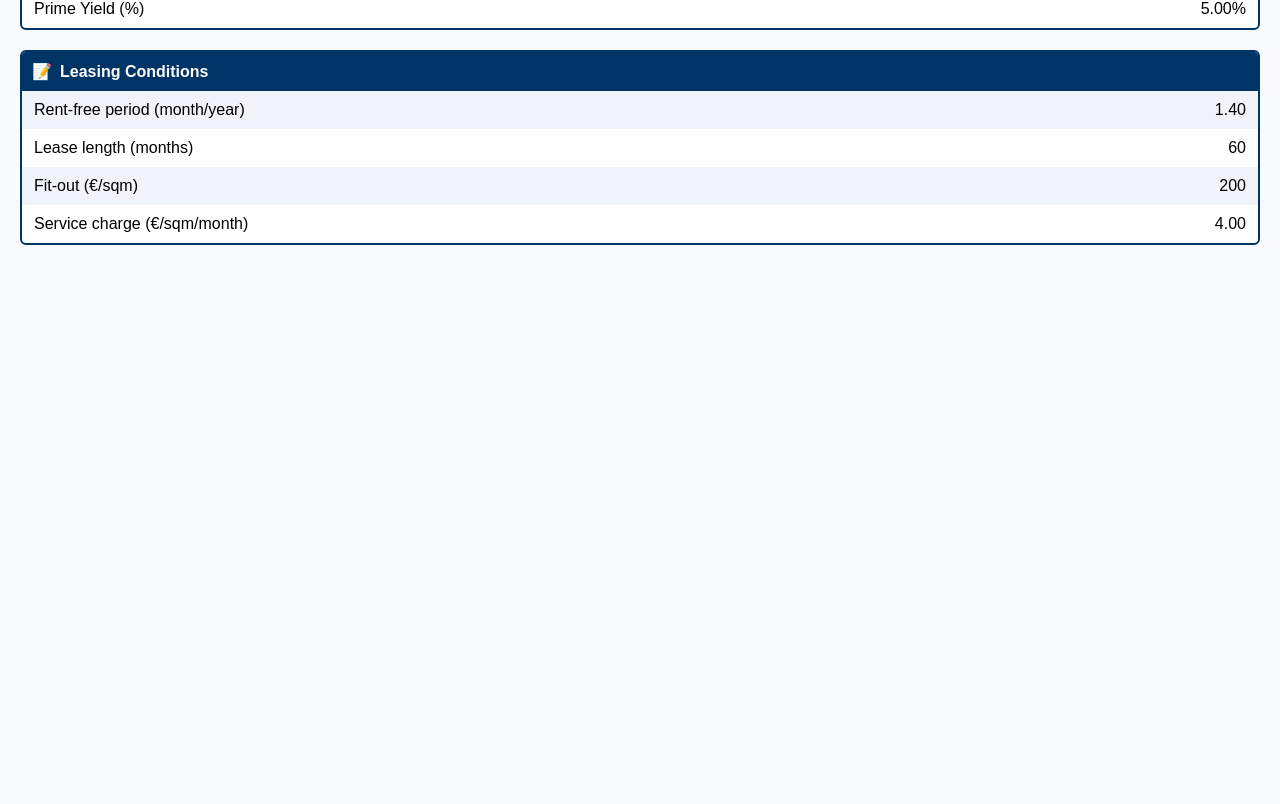
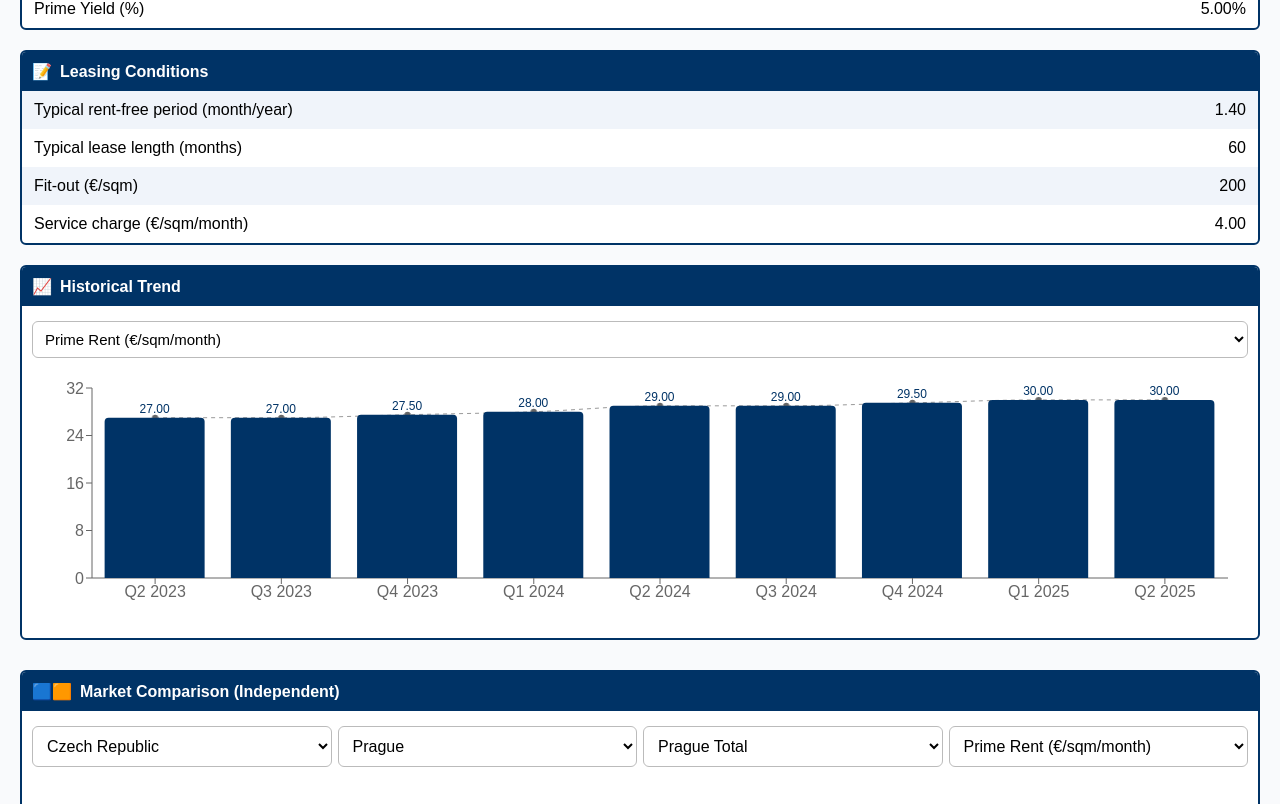
Before and after one commit to Musicandy13/market-data-cee-map, a React (Vite) app: page / in a window 1280 px wide. Shown: the part 792-1596 px from the top of the page. Before the commit the page ends 1077 px from the top, so only its background shows below. Built offline with nearby package versions, Linux system fonts and the light colour scheme.

Commit message:
Update DataExplorer.jsx

```diff
--- a/src/DataExplorer.jsx
+++ b/src/DataExplorer.jsx
@@ -1,28 +1,46 @@
 import React, { useEffect, useState } from "react";
-import "./App.css"; // ✅ make sure styles are loaded
+import {
+  ResponsiveContainer,
+  ComposedChart,
+  Bar,
+  Line,
+  XAxis,
+  YAxis,
+  Tooltip,
+  LabelList,
+} from "recharts";
+import "./App.css";
 
+/* ===== Helpers ===== */
 function fmtNumber(n) {
-  if (n === null || n === undefined || Number.isNaN(n)) return "–";
-  if (Math.abs(n) >= 1000) {
+  if (n === null || n === undefined || n === "" || Number.isNaN(n)) return "–";
+  if (Math.abs(n) >= 1000)
     return n.toLocaleString(undefined, { maximumFractionDigits: 0 });
-  }
   return n.toLocaleString(undefined, { maximumFractionDigits: 2 });
 }
-
 function fmtMoney(n) {
-  if (n === null || n === undefined || Number.isNaN(n)) return "–";
-  return n.toLocaleString(undefined, { minimumFractionDigits: 2, maximumFractionDigits: 2 });
+  if (n === null || n === undefined || n === "" || Number.isNaN(n)) return "–";
+  return n.toLocaleString(undefined, {
+    minimumFractionDigits: 2,
+    maximumFractionDigits: 2,
+  });
 }
-
 function fmtPercent(n) {
-  if (n === null || n === undefined || Number.isNaN(n)) return "–";
-  if (Math.abs(n) <= 1) {
-    return (n * 100).toFixed(2) + "%";
-  } else {
+  if (n === null || n === undefined || n === "" || Number.isNaN(n)) return "–";
   return Number(n).toFixed(2) + "%";
 }
+function coerceNumber(v) {
+  if (v === null || v === undefined) return null;
+  if (typeof v === "number") return v;
+  let s = String(v).trim();
+  if (s === "" || s === "–") return null;
+  s = s.replace(/[€%\s]/g, "");
+  if (s.indexOf(",") >= 0 && s.indexOf(".") >= 0)
+    s = s.replace(/\./g, "").replace(",", ".");
+  else if (s.indexOf(",") >= 0) s = s.replace(",", ".");
+  const num = parseFloat(s);
+  return Number.isNaN(num) ? null : num;
 }
-
 function Row({ label, value }) {
   return (
     <div className="row">
@@ -32,17 +50,277 @@ function Row({ label, value }) {
   );
 }
 
-export default function DataExplorer() {
+/* ===== Build historical series ===== */
+function buildTrendSeries(raw, country, city, submarket, metric) {
+  if (!raw?.countries?.[country]?.cities?.[city]) return [];
+  const periods = Object.keys(raw.countries[country].cities[city].periods || {});
+  const sortPeriods = (a, b) => {
+    const [qa, ya] = a.split(" ");
+    const [qb, yb] = b.split(" ");
+    if (ya !== yb) return Number(ya) - Number(yb);
+    return Number(qa.replace("Q", "")) - Number(qb.replace("Q", ""));
+  };
+  const out = [];
+  for (const p of periods.sort(sortPeriods)) {
+    const cityData = raw.countries[country].cities[city].periods[p];
+    if (!cityData) continue;
+    const subMarketData = cityData.subMarkets?.[submarket] || {};
+    const marketData = cityData.market || {};
+    const leasingSub = cityData.subMarkets?.[submarket]?.leasing || {};
+    const leasingCity = cityData.leasing || {};
+    const merged = { ...marketData, ...leasingCity, ...subMarketData, ...leasingSub };
+    let val = coerceNumber(merged[metric]);
+    if (val === null) continue;
+    if (metric === "vacancyRate" || metric === "primeYield")
+      val = Math.abs(val) <= 1 ? val * 100 : val;
+    out.push({ period: p, value: val });
+  }
+  return out;
+}
+
+/* ===== Custom single tooltip ===== */
+const SingleTooltip = ({ active, payload, label, metric }) => {
+  if (active && payload && payload.length) {
+    const val = payload[0].value;
+    let text = fmtNumber(val);
+    if (metric === "vacancyRate" || metric === "primeYield") text = fmtPercent(val);
+    if (
+      metric === "primeRentEurSqmMonth" ||
+      metric === "averageRentEurSqmMonth" ||
+      metric === "serviceChargeEurSqmMonth"
+    )
+      text = fmtMoney(val);
+    return (
+      <div
+        style={{
+          background: "white",
+          border: "1px solid #ccc",
+          padding: "4px 8px",
+          fontSize: "12px",
+        }}
+      >
+        <strong>{label}</strong>
+        <div>{text}</div>
+      </div>
+    );
+  }
+  return null;
+};
+
+/* ===== Chart ===== */
+function BarTrendChart({ data, metric }) {
+  if (!data || data.length === 0)
+    return <div style={{ marginTop: 10 }}>No data for this metric.</div>;
+
+  const formatValue = (v) => {
+    if (metric === "vacancyRate" || metric === "primeYield") return fmtPercent(v);
+    if (
+      metric === "primeRentEurSqmMonth" ||
+      metric === "averageRentEurSqmMonth" ||
+      metric === "serviceChargeEurSqmMonth"
+    )
+      return fmtMoney(v);
+    return fmtNumber(v);
+  };
+
+  return (
+    <ResponsiveContainer width="100%" height={260}>
+      <ComposedChart data={data} margin={{ top: 20, right: 20, left: 0, bottom: 20 }}>
+        <XAxis dataKey="period" />
+        <YAxis />
+        <Tooltip content={<SingleTooltip metric={metric} />} />
+        <Line
+          type="monotone"
+          dataKey="value"
+          stroke="#999"
+          strokeDasharray="4 4"
+          dot={{ r: 3, fill: "#666" }}
+        />
+        <Bar dataKey="value" fill="#003366" radius={[4, 4, 0, 0]}>
+          <LabelList
+            dataKey="value"
+            position="top"
+            formatter={(v) => formatValue(v)}
+            style={{ fill: "#003366", fontSize: "12px" }}
+          />
+        </Bar>
+      </ComposedChart>
+    </ResponsiveContainer>
+  );
+}
+
+/* ===== Independent Comparison Block ===== */
+function ComparisonBlock({ raw, baseCountry, baseCity, baseSubmarket }) {
+  const [country2, setCountry2] = useState("");
+  const [city2, setCity2] = useState("");
+  const [submarket2, setSubmarket2] = useState("");
+  const [metric, setMetric] = useState("primeRentEurSqmMonth");
+
+  useEffect(() => {
+    if (!raw) return;
+    const cList = Object.keys(raw.countries || {});
+    if (cList.length) {
+      const firstC = cList[0];
+      const firstCity = Object.keys(raw.countries[firstC]?.cities || {})[0] || "";
+      const firstPeriodKey = Object.keys(
+        raw.countries[firstC]?.cities?.[firstCity]?.periods || {}
+      )[0];
+      const subs =
+        firstPeriodKey
+          ? Object.keys(
+              raw.countries[firstC]?.cities?.[firstCity]?.periods?.[firstPeriodKey]
+                ?.subMarkets || {}
+            )
+          : [];
+      setCountry2(firstC);
+      setCity2(firstCity);
+      setSubmarket2(subs[0] || "");
+    }
+  }, [raw]);
+
+  if (!raw) return null;
+
+  const countries = Object.keys(raw.countries || {});
+  const cities2 = country2 ? Object.keys(raw.countries[country2]?.cities || {}) : [];
+
+  const submarkets2 = (() => {
+    const firstPeriodKey = Object.keys(
+      raw.countries[country2]?.cities?.[city2]?.periods || {}
+    )[0];
+    if (!firstPeriodKey) return [];
+    return Object.keys(
+      raw.countries[country2]?.cities?.[city2]?.periods?.[firstPeriodKey]?.subMarkets || {}
+    );
+  })();
+
+  const baseData = buildTrendSeries(raw, baseCountry, baseCity, baseSubmarket, metric);
+  let compData = buildTrendSeries(raw, country2, city2, submarket2, metric);
+  if (compData.length === 0)
+    compData = buildTrendSeries(raw, country2, city2, "", metric);
+
+  const fmt = (v) => {
+    if (metric === "vacancyRate" || metric === "primeYield") return fmtPercent(v);
+    if (
+      metric === "primeRentEurSqmMonth" ||
+      metric === "averageRentEurSqmMonth" ||
+      metric === "serviceChargeEurSqmMonth"
+    )
+      return fmtMoney(v);
+    return fmtNumber(v);
+  };
+
+  const allPeriods = Array.from(
+    new Set([...baseData.map((d) => d.period), ...compData.map((d) => d.period)])
+  ).sort((a, b) => {
+    const [qa, ya] = a.split(" ");
+    const [qb, yb] = b.split(" ");
+    if (ya !== yb) return Number(ya) - Number(yb);
+    return Number(qa.replace("Q", "")) - Number(qb.replace("Q", ""));
+  });
+
+  const merged = allPeriods.map((p) => ({
+    period: p,
+    base: baseData.find((d) => d.period === p)?.value ?? null,
+    comp: compData.find((d) => d.period === p)?.value ?? null,
+  }));
+
+  return (
+    <div className="section-box" style={{ marginTop: "30px" }}>
+      <div className="section-header">
+        <span>🟦🟧</span> Market Comparison (Independent)
+      </div>
+      <div style={{ padding: "10px" }}>
+        <div
+          style={{
+            display: "grid",
+            gridTemplateColumns: "repeat(auto-fit, minmax(180px, 1fr))",
+            gap: "6px",
+            marginBottom: "10px",
+          }}
+        >
+          <select value={country2} onChange={(e) => setCountry2(e.target.value)}>
+            {countries.map((c) => (
+              <option key={c}>{c}</option>
+            ))}
+          </select>
+          <select value={city2} onChange={(e) => setCity2(e.target.value)}>
+            {cities2.map((ct) => (
+              <option key={ct}>{ct}</option>
+            ))}
+          </select>
+          {submarkets2.length > 0 && (
+            <select value={submarket2} onChange={(e) => setSubmarket2(e.target.value)}>
+              {submarkets2.map((sm) => (
+                <option key={sm}>{sm}</option>
+              ))}
+            </select>
+          )}
+          <select value={metric} onChange={(e) => setMetric(e.target.value)}>
+            {[
+              { key: "totalStock", label: "Total Stock (sqm)" },
+              { key: "vacancy", label: "Vacancy (sqm)" },
+              { key: "vacancyRate", label: "Vacancy Rate (%)" },
+              { key: "primeRentEurSqmMonth", label: "Prime Rent (€/sqm/month)" },
+              { key: "averageRentEurSqmMonth", label: "Average Rent (€/sqm/month)" },
+              { key: "primeYield", label: "Prime Yield (%)" },
+              { key: "fitOutEurSqmShellCore", label: "Fit-out (€/sqm)" },
+              { key: "serviceChargeEurSqmMonth", label: "Service charge (€/sqm/month)" },
+            ].map((m) => (
+              <option key={m.key} value={m.key}>
+                {m.label}
+              </option>
+            ))}
+          </select>
+        </div>
+
+        <ResponsiveContainer width="100%" height={280}>
+          <ComposedChart data={merged} margin={{ top: 20, right: 20, left: 0, bottom: 20 }}>
+            <XAxis dataKey="period" />
+            <YAxis />
+            <Tooltip
+              content={({ active, payload, label }) => {
+                if (!active || !payload?.length) return null;
+                const val = payload[0].value;
+                const seriesName = payload[0].dataKey === "base" ? baseCity : city2;
+                return (
+                  <div
+                    style={{
+                      background: "white",
+                      border: "1px solid #ccc",
+                      padding: "4px 8px",
+                      fontSize: "12px",
+                    }}
+                  >
+                    <strong>{label}</strong>
+                    <div>
+                      {seriesName}: {fmt(val)}
+                    </div>
+                  </div>
+                );
+              }}
+            />
+            <Line type="monotone" dataKey="base" stroke="#004488" dot={false} />
+            <Line type="monotone" dataKey="comp" stroke="#e67e22" dot={false} />
+            <Bar dataKey="base" fill="#003366" barSize={20} />
+            <Bar dataKey="comp" fill="#e67e22" barSize={20} />
+          </ComposedChart>
+        </ResponsiveContainer>
+      </div>
+    </div>
+  );
+}
+
+/* ===== Main App (with Comparison block) ===== */
+export default function DataExplorerApp() {
   const [raw, setRaw] = useState(null);
   const [loading, setLoading] = useState(true);
   const [errorLoading, setErrorLoading] = useState(null);
-
   const [country, setCountry] = useState("");
   const [city, setCity] = useState("");
   const [submarket, setSubmarket] = useState("");
   const [period, setPeriod] = useState("");
+  const [selectedMetric, setSelectedMetric] = useState("primeRentEurSqmMonth");
 
-  // initial load
   useEffect(() => {
     setLoading(true);
     fetch("/market_data.json")
@@ -53,22 +331,17 @@ export default function DataExplorer() {
       .then((json) => {
         setRaw(json);
         setLoading(false);
-        const countries = Object.keys(json?.countries || {});
-        if (countries.length) {
-          const firstCountry = countries[0];
-          setCountry(firstCountry);
-          const firstCity = Object.keys(json.countries[firstCountry]?.cities || {})[0] || "";
+        const firstC = Object.keys(json.countries || {})[0];
+        const firstCity = Object.keys(json.countries[firstC]?.cities || {})[0] || "";
+        const periods = Object.keys(json.countries[firstC]?.cities?.[firstCity]?.periods || {});
+        setCountry(firstC);
         setCity(firstCity);
-          const periods = Object.keys(json.countries[firstCountry]?.cities?.[firstCity]?.periods || {});
-          if (periods.length) setPeriod(periods[0]);
-
-          // ersten Submarkt setzen
-          const firstSubmarkets =
-            periods.length > 0
-              ? Object.keys(json.countries[firstCountry]?.cities?.[firstCity]?.periods?.[periods[0]]?.subMarkets || {})
-              : [];
-          if (firstSubmarkets.length) setSubmarket(firstSubmarkets[0]);
-        }
+        setPeriod(periods[0]);
+        const firstSub =
+          Object.keys(
+            json.countries[firstC]?.cities?.[firstCity]?.periods?.[periods[0]]?.subMarkets || {}
+          )[0] || "";
+        setSubmarket(firstSub);
       })
       .catch((err) => {
         setErrorLoading(err.message || String(err));
@@ -76,152 +349,160 @@ export default function DataExplorer() {
       });
   }, []);
 
+  if (loading) return <div style={{ padding: 30 }}>Loading…</div>;
+  if (errorLoading)
+    return (
+      <div style={{ padding: 30, color: "crimson" }}>
+        Error loading data: {errorLoading}
+      </div>
+    );
+
   const countries = Object.keys(raw?.countries || {});
-  const cities = country ? Object.keys(raw?.countries?.[country]?.cities || {}) : [];
-  const periods = city ? Object.keys(raw?.countries?.[country]?.cities?.[city]?.periods || {}) : [];
-
-  const selectedPeriodObj = raw?.countries?.[country]?.cities?.[city]?.periods?.[period] || null;
-  const submarketsFromJson = selectedPeriodObj?.subMarkets ? Object.keys(selectedPeriodObj.subMarkets) : [];
-  const submarketOptions = submarketsFromJson;
-
-  const cityObj = raw?.countries?.[country]?.cities?.[city] || {};
-  const leasingCity = cityObj?.leasing || {};
-
-  const metricSource =
-    submarket && selectedPeriodObj?.subMarkets?.[submarket]
-      ? selectedPeriodObj.subMarkets[submarket]
-      : cityObj?.periods?.[period]?.market || null;
-
-  const leasingSource =
-    (submarket && selectedPeriodObj?.subMarkets?.[submarket]?.leasing) ||
-    (cityObj?.periods?.[period]?.leasing) ||
-    leasingCity ||
-    {};
-
-  const g = (key) => {
-    if (!metricSource) return null;
-    switch (key) {
-      case "totalStock": return metricSource.totalStock ?? null;
-      case "vacancy": return metricSource.vacancy ?? null;
-      case "vacancyRate": return metricSource.vacancyRate ?? null;
-      case "takeUp": return metricSource.takeUp ?? null;
-      case "netAbsorption": return metricSource.netAbsorption ?? null;
-      case "completionsYTD": return metricSource.completionsYTD ?? null;
-      case "underConstruction": return metricSource.underConstruction ?? null;
-      case "primeRentEurSqmMonth": return metricSource.primeRentEurSqmMonth ?? null;
-      case "averageRentEurSqmMonth": return metricSource.averageRentEurSqmMonth ?? null;
-      case "primeYield": return metricSource.primeYield ?? null;
-      default: return metricSource[key] ?? null;
-    }
-  };
-
-  // keep hook always at top-level
-  useEffect(() => {
-    if (periods.length && !periods.includes(period)) {
-      setPeriod(periods[0]);
-    }
-    // wenn Submarket nicht mehr existiert → ersten aus JSON wählen
-    if (submarketsFromJson.length && !submarketsFromJson.includes(submarket)) {
-      setSubmarket(submarketsFromJson[0]);
-    }
-  }, [city, country, raw, periods, submarketsFromJson]); // eslint-disable-line
-
-  if (loading) {
-    return <div style={{ padding: 30 }}>Loading market data…</div>;
-  }
-  if (errorLoading) {
-    return <div style={{ padding: 30, color: "crimson" }}>Error loading data: {errorLoading}</div>;
-  }
+  const cities = country ? Object.keys(raw.countries[country].cities || {}) : [];
+  const periods = Object.keys(raw.countries[country].cities[city]?.periods || {});
+  const periodObj = raw.countries[country].cities[city].periods[period];
+  const subs = Object.keys(periodObj?.subMarkets || {});
+  const g = (k) =>
+    periodObj?.subMarkets?.[submarket]?.[k] ?? periodObj?.market?.[k] ?? null;
+  const leasing = periodObj?.subMarkets?.[submarket]?.leasing ?? periodObj?.leasing ?? {};
 
   return (
     <div style={{ fontFamily: "Arial, sans-serif", padding: "20px" }}>
       <h1>{city} Office Market</h1>
 
       <div>
-        <select
-          value={country}
-          onChange={(e) => {
-            const c = e.target.value;
-            setCountry(c);
-            const firstCity = Object.keys(raw?.countries?.[c]?.cities || {})[0] || "";
-            setCity(firstCity);
-            const newPeriods = Object.keys(raw?.countries?.[c]?.cities?.[firstCity]?.periods || {});
-            setPeriod(newPeriods[0] || "");
-            const newSubmarkets =
-              newPeriods.length > 0
-                ? Object.keys(raw?.countries?.[c]?.cities?.[firstCity]?.periods?.[newPeriods[0]]?.subMarkets || {})
-                : [];
-            setSubmarket(newSubmarkets[0] || "");
-          }}
-        >
-          {countries.map((c) => <option key={c}>{c}</option>)}
+        <select value={country} onChange={(e) => setCountry(e.target.value)}>
+          {countries.map((c) => (
+            <option key={c}>{c}</option>
+          ))}
         </select>
-
-        <select
-          value={city}
-          onChange={(e) => {
-            const cityVal = e.target.value;
-            setCity(cityVal);
-            const newPeriods = Object.keys(raw?.countries?.[country]?.cities?.[cityVal]?.periods || {});
-            setPeriod(newPeriods[0] || "");
-            const newSubmarkets =
-              newPeriods.length > 0
-                ? Object.keys(raw?.countries?.[country]?.cities?.[cityVal]?.periods?.[newPeriods[0]]?.subMarkets || {})
-                : [];
-            setSubmarket(newSubmarkets[0] || "");
-          }}
-        >
-          {cities.map((ct) => <option key={ct}>{ct}</option>)}
+        <select value={city} onChange={(e) => setCity(e.target.value)}>
+          {cities.map((ct) => (
+            <option key={ct}>{ct}</option>
+          ))}
         </select>
-
         <select value={submarket} onChange={(e) => setSubmarket(e.target.value)}>
-          {submarketOptions.map((sm) => <option key={sm}>{sm}</option>)}
+          {subs.map((s) => (
+            <option key={s}>{s}</option>
+          ))}
         </select>
-
         <select value={period} onChange={(e) => setPeriod(e.target.value)}>
-          {periods.map((p) => <option key={p}>{p}</option>)}
+          {periods.map((p) => (
+            <option key={p}>{p}</option>
+          ))}
         </select>
       </div>
 
-      <h2>{city} Office Market — {period} — {submarket}</h2>
+      <h2>
+        {city} — {period} — {submarket}
+      </h2>
 
-      {!metricSource && <div>No data available for this selection.</div>}
-
-      {metricSource && (
-        <>
+      {/* ---- Market Metrics ---- */}
       <div className="section-box">
         <div className="section-header">
           <span>📊</span> Market Metrics
         </div>
         <Row label="Total Stock (sqm)" value={fmtNumber(g("totalStock"))} />
         <Row label="Vacancy (sqm)" value={fmtNumber(g("vacancy"))} />
-            <Row label="Vacancy Rate (%)" value={fmtPercent(g("vacancyRate"))} />
-            <Row label="YTD Take-Up (sqm)" value={fmtNumber(g("takeUp"))} />
-            <Row label="Net Absorption (sqm)" value={fmtNumber(g("netAbsorption"))} />
-            <Row label="YTD Completions (sqm)" value={fmtNumber(g("completionsYTD"))} />
-            <Row label="Under Construction (sqm)" value={fmtNumber(g("underConstruction"))} />
-            <Row label="Prime Rent (€/sqm/month)" value={fmtMoney(g("primeRentEurSqmMonth"))} />
-            <Row label="Average Rent (€/sqm/month)" value={fmtMoney(g("averageRentEurSqmMonth"))} />
-            <Row label="Prime Yield (%)" value={fmtPercent(g("primeYield"))} />
+        <Row
+          label="Vacancy Rate (%)"
+          value={fmtPercent(
+            Math.abs(coerceNumber(g("vacancyRate"))) <= 1
+              ? coerceNumber(g("vacancyRate")) * 100
+              : coerceNumber(g("vacancyRate"))
+          )}
+        />
+        <Row label="Take-up (sqm)" value={fmtNumber(g("takeUp"))} />
+        <Row label="Net Absorption (sqm, YTD)" value={fmtNumber(g("netAbsorption"))} />
+        <Row label="Completed (sqm, YTD)" value={fmtNumber(g("completionsYTD"))} />
+        <Row
+          label="Under Construction (sqm)"
+          value={fmtNumber(g("underConstruction"))}
+        />
+        <Row
+          label="Prime Rent (€/sqm/month)"
+          value={fmtMoney(coerceNumber(g("primeRentEurSqmMonth")))}
+        />
+        <Row
+          label="Average Rent (€/sqm/month)"
+          value={fmtMoney(coerceNumber(g("averageRentEurSqmMonth")))}
+        />
+        <Row
+          label="Prime Yield (%)"
+          value={fmtPercent(
+            Math.abs(coerceNumber(g("primeYield"))) <= 1
+              ? coerceNumber(g("primeYield")) * 100
+              : coerceNumber(g("primeYield"))
+          )}
+        />
       </div>
 
+      {/* ---- Leasing ---- */}
       <div className="section-box">
         <div className="section-header">
           <span>📝</span> Leasing Conditions
         </div>
         <Row
-              label="Rent-free period (month/year)"
-              value={fmtMoney(leasingSource?.rentFreeMonthPerYear ?? null)}
+          label="Typical rent-free period (month/year)"
+          value={fmtMoney(leasing?.rentFreeMonthPerYear)}
         />
-            <Row label="Lease length (months)" value={fmtNumber(leasingSource?.leaseLengthMonths ?? null)} />
-            <Row label="Fit-out (€/sqm)" value={fmtNumber(leasingSource?.fitOutEurSqmShellCore ?? null)} />
+        <Row
+          label="Typical lease length (months)"
+          value={fmtNumber(leasing?.leaseLengthMonths)}
+        />
+        <Row label="Fit-out (€/sqm)" value={fmtNumber(leasing?.fitOutEurSqmShellCore)} />
         <Row
           label="Service charge (€/sqm/month)"
-              value={fmtMoney(leasingSource?.serviceChargeEurSqmMonth ?? null)}
+          value={fmtMoney(leasing?.serviceChargeEurSqmMonth)}
         />
       </div>
-        </>
-      )}
+
+      {/* ---- Historical Trend ---- */}
+      <div className="section-box">
+        <div className="section-header">
+          <span>📈</span> Historical Trend
+        </div>
+        <div style={{ padding: "10px" }}>
+          <select
+            value={selectedMetric}
+            onChange={(e) => setSelectedMetric(e.target.value)}
+            style={{
+              width: "100%",
+              padding: "8px",
+              fontSize: "15px",
+              marginBottom: "10px",
+            }}
+          >
+            {[
+              { key: "totalStock", label: "Total Stock (sqm)" },
+              { key: "vacancy", label: "Vacancy (sqm)" },
+              { key: "vacancyRate", label: "Vacancy Rate (%)" },
+              { key: "primeRentEurSqmMonth", label: "Prime Rent (€/sqm/month)" },
+              { key: "averageRentEurSqmMonth", label: "Average Rent (€/sqm/month)" },
+              { key: "primeYield", label: "Prime Yield (%)" },
+              { key: "fitOutEurSqmShellCore", label: "Fit-out (€/sqm)" },
+              { key: "serviceChargeEurSqmMonth", label: "Service charge (€/sqm/month)" },
+            ].map((m) => (
+              <option key={m.key} value={m.key}>
+                {m.label}
+              </option>
+            ))}
+          </select>
+
+          <BarTrendChart
+            data={buildTrendSeries(raw, country, city, submarket, selectedMetric)}
+            metric={selectedMetric}
+          />
+        </div>
+      </div>
+
+      {/* ---- Independent Comparison ---- */}
+      <ComparisonBlock
+        raw={raw}
+        baseCountry={country}
+        baseCity={city}
+        baseSubmarket={submarket}
+      />
     </div>
   );
 }
```
Lines whose indentation alone changed are shown as unchanged.
